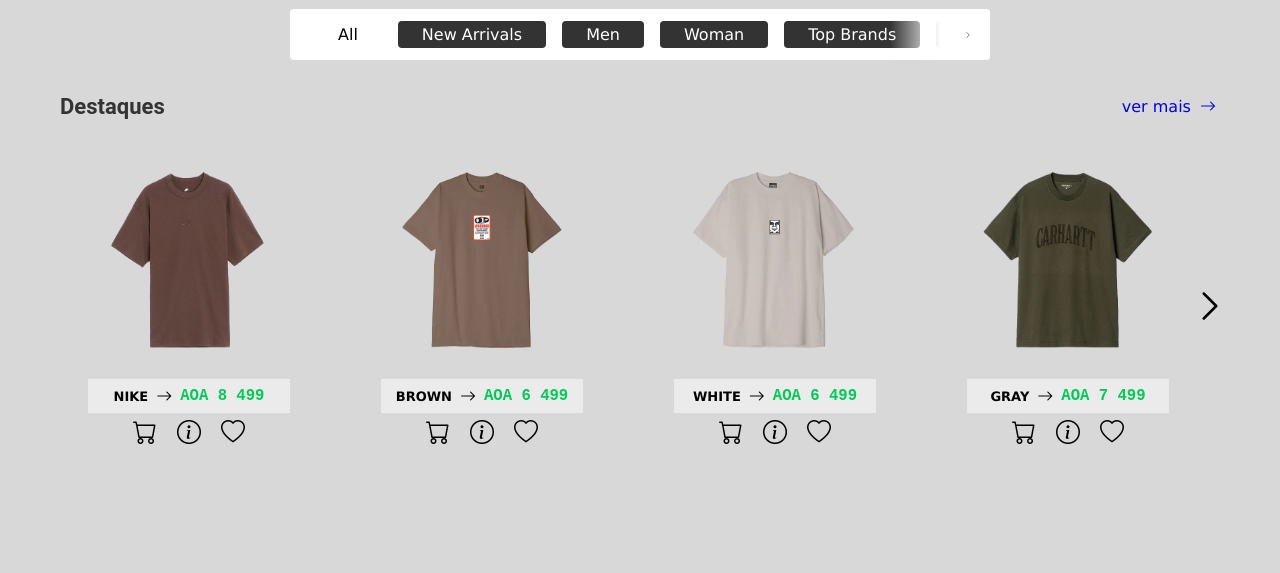
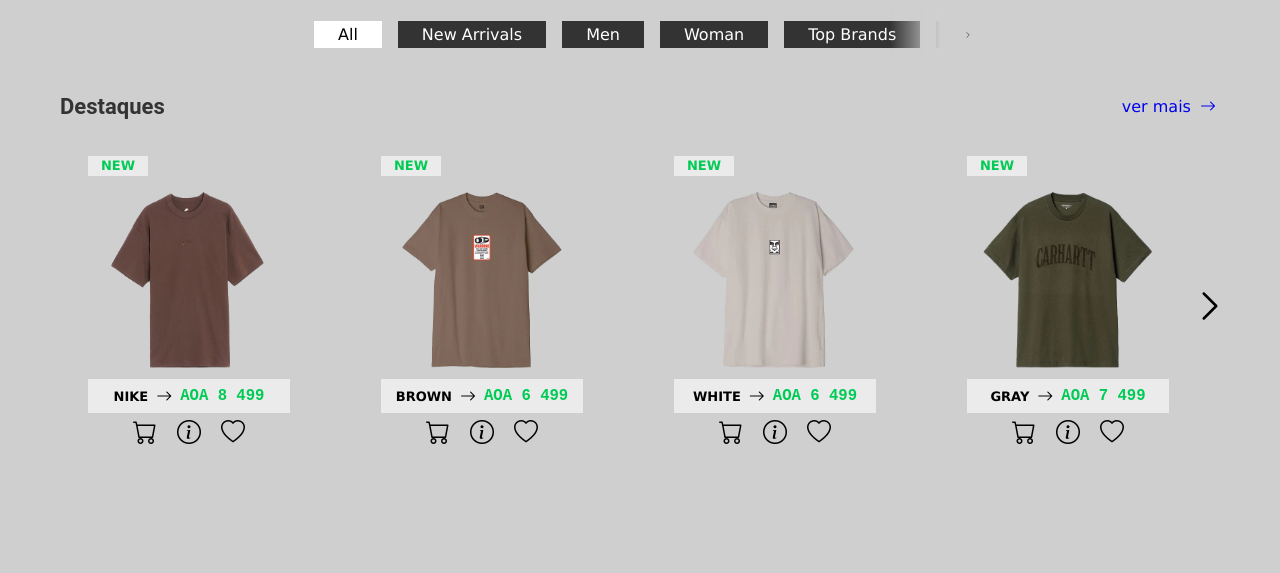
Before and after one commit to allskiin/new-store, a plain HTML site: page index.html in a window 1280 px wide. Shown: the part 71-644 px from the top of the page. Drawn offline with nearby package versions, Linux system fonts and the light colour scheme.

Commit message:
Add files via upload

```diff
--- a/index.html
+++ b/index.html
@@ -107,6 +107,7 @@
                     <li>
                         <a>
                             <div class="prod">
+                                <p>new</p>
                                 <img src="imagens/img1.png" alt="">
                             </div>
                             <div class="descr-prod">
@@ -124,6 +125,7 @@
                     <li>
                         <a>
                             <div class="prod">
+                                <p>new</p>
                                 <img src="imagens/img2.png" alt="">
                             </div>
                             <div class="descr-prod">
@@ -141,6 +143,7 @@
                     <li>
                         <a>
                             <div class="prod">
+                                <p>new</p>
                                 <img src="imagens/img4.png" alt="">
                             </div>
                             <div class="descr-prod">
@@ -158,6 +161,7 @@
                     <li>
                         <a>
                             <div class="prod">
+                                <p>new</p>
                                 <img src="imagens/img6.png" alt="">
                             </div>
                             <div class="descr-prod">
--- a/style.css
+++ b/style.css
@@ -4,7 +4,7 @@
 }
 
 :root {
-    --fundo: rgba(207, 207, 207, 0.8);
+    --fundo: rgba(207, 207, 207);
     --header: rgb(255, 255, 255);
     --icones: #333;
     --logo: #333;
@@ -18,7 +18,7 @@
     --searchTxt: #000;
     --destaque: rgb(255, 255, 255);
     --destaque-p: #333;
-    --scrollbar: #fff;
+    --scrollbar: rgba(207, 207, 207);
     --scrollbar-icon: #000;
 
     --product: #fff;
@@ -408,7 +408,7 @@ nav a i:hover::after {
     background: #333;
     padding: 4px 24px;
     display: inline-block;
-    border-radius: 4px;
+    /* border-radius: 4px; */
     user-select: none;
     white-space: nowrap;
 }
@@ -535,6 +535,19 @@ nav a i:hover::after {
     /* background: #614ad3; */
 }
 
+.prod p{
+    width: 60px;
+    height: 20px;
+    display: flex;
+    justify-content: center;
+    align-items: center;
+    background: var(--decr-prod);
+    color: #00cb55;
+    font-size: small;
+    font-family: Verdana, Geneva, Tahoma, sans-serif;
+    font-weight: 600;
+}
+
 .produto img {
     display: flex;
     width: 100%;
@@ -601,6 +614,14 @@ span {
     transition: all 0.3s ease;
     cursor: pointer;
 }
+
+
+/* .opc-prod{
+    position: absolute;
+    width: 60px;
+    height: 20px;
+    background: #00cb55;
+} */
 
 .produto a {
     width: 250px;
```
